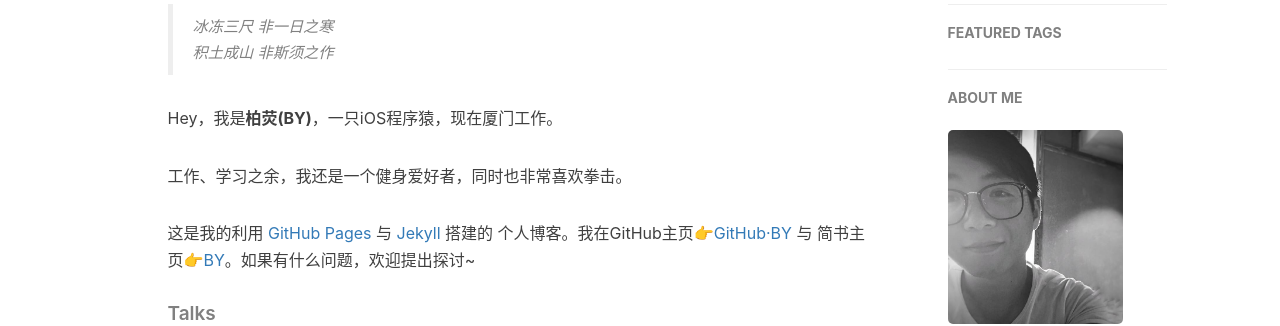
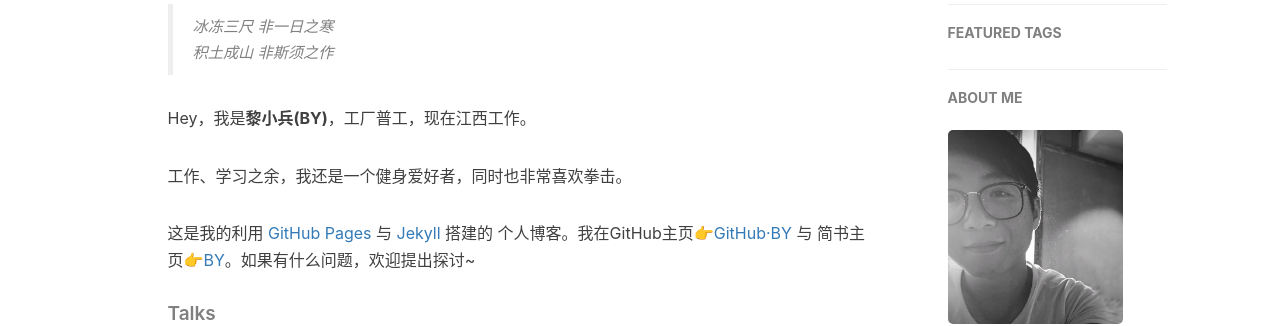
Before and after one commit to leexuben/leexuben.github.io, a Jekyll site: the page built from about.html, in a window 1280 px wide. Shown: the part 454-780 px from the top of the page. Built offline with Jekyll 4.4.1, drawn with Linux system fonts in a browser that asks for light colours; nearby versions of some CDN libraries; comment, search, counter and statistics services are not loaded.

Commit message:
Update about.html

```diff
--- a/about.html
+++ b/about.html
@@ -18,11 +18,11 @@
     <blockquote><p>冰冻三尺 非一日之寒<br>
     积土成山 非斯须之作</p></blockquote>
 
-    <p>Hey，我是<strong>柏荧(BY)</strong>，一只iOS程序猿，现在厦门工作。</p>
+    <p>Hey，我是<strong>黎小兵(BY)</strong>，工厂普工，现在江西工作。</p>
 
     <p>工作、学习之余，我还是一个健身爱好者，同时也非常喜欢拳击。</p>
 
-    <p>这是我的利用 <a href="https://pages.github.com/">GitHub Pages</a> 与 <a href="http://jekyll.com.cn/">Jekyll</a> 搭建的 个人博客。我在GitHub主页<a href="https://github.com/qiubaiying">👉GitHub·BY</a> 与 简书主页<a href="https://http://www.jianshu.com/u/e71990ada2fd">👉BY</a>。如果有什么问题，欢迎提出探讨~</p>
+    <p>这是我的利用 <a href="https://pages.github.com/">GitHub Pages</a> 与 <a href="http://jekyll.com.cn/">Jekyll</a> 搭建的 个人博客。我在GitHub主页<a href="https://github.com/leexuben">👉GitHub·BY</a> 与 简书主页<a href="https://http://www.jianshu.com/u/e71990ada2fd">👉BY</a>。如果有什么问题，欢迎提出探讨~</p>
 
     <p></p>
 
@@ -39,13 +39,7 @@
 <!-- English Version -->
 <!-- <div class="en post-container">
     <blockquote><p>Yet another iOS Developer. <br>
-    Yet another Life-long Student.</p></blockquote>
 
-    <p>Hi, I am <strong>Baiying Qiu</strong>，you can call me <strong>BY</strong>. I am an iOS software engineer and currently working in Xiamen</p>
-
-    <p>This is my personal blog, through making Github Pages and Jekyll.My GitHub  👉 <a href="http://github.com/qiubaiying">Github·BY</a>.</p>
-
-    <p>I am a sports enthusiast, I like fitness, running and boxing.</p>
 
     <h5>Talks</h5>
 
```
